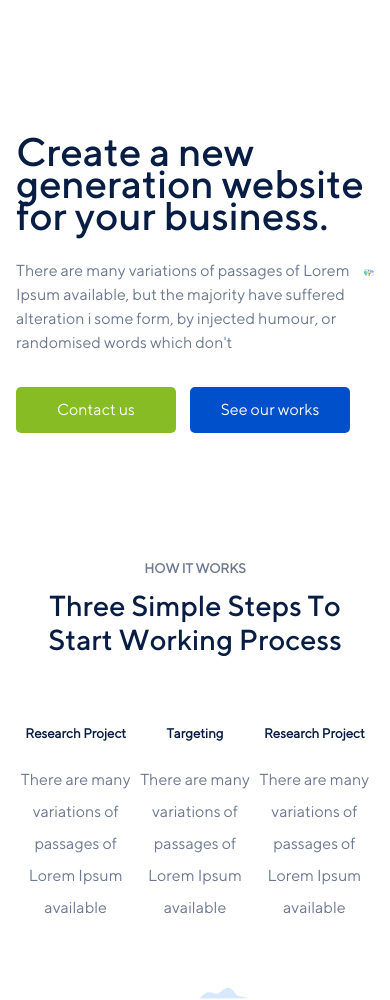
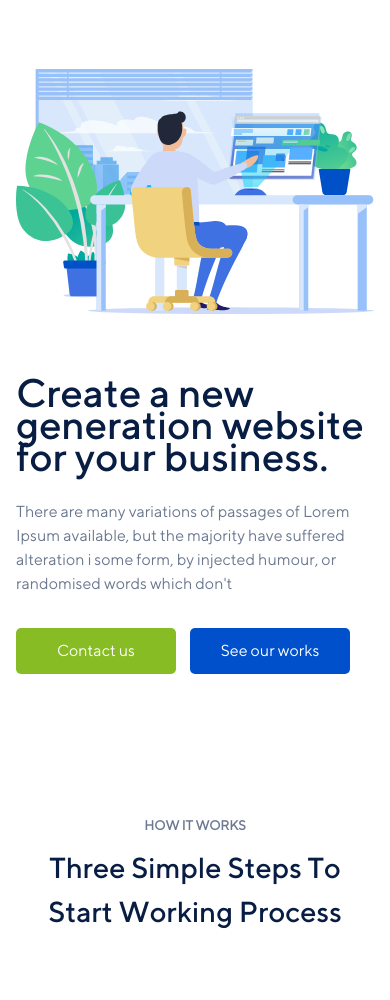
Before and after one commit to NedaFahim/CSS-Flex-project, a plain HTML site: page index.html in a window 390 px wide. Shown: the part 60-1060 px from the top of the page. Drawn offline with Linux system fonts and the light colour scheme.

Commit message:
improving responsiveness

```diff
--- a/scr/styles/app.css
+++ b/scr/styles/app.css
@@ -373,6 +373,12 @@ body {
     margin-bottom: 48px;
     display: flex;
     justify-content: space-around;
+    flex-wrap: wrap;
+}
+
+.works-content-item {
+    flex-basis: 256px;
+    flex-shrink: 0;
 
 }
 
@@ -589,6 +595,36 @@ body {
     .header-link {
         display: none;
     }
+
+    .header-content {
+        flex-direction: column-reverse;
+    }
+
+    .header-bottom {
+        margin-top: 48px;
+    }
+
+    .header-content-wrapper {
+        min-width: 100%;
+    }
+
+    .header-content-right {
+        margin-bottom: 32px;
+    }
+
+    .header-content-btns {
+        flex-wrap: wrap;
+        align-items: flex-start;
+
+    }
+
+    .header-content-button {
+        margin-bottom: 16px;
+    }
+
+    .works-content-item {
+        flex-wrap: wrap;
+    }
 }
 
 @media only screen and (max-width: 768px) {
@@ -607,7 +643,7 @@ body {
         left: -256px;
         bottom: 0;
         width: 256px;
-        background-color: yellow;
+        background-color: #3f70e1;
         flex-direction: column;
         padding: 32px 16px;
         transition: 0.3s all
@@ -617,10 +653,31 @@ body {
         margin-bottom: 32px;
         font-size: 19px;
     }
+
+    .menue-link {
+        color: #fff;
+    }
+
+    .works-content-item {
+        flex-basis: 224px;
+        margin-bottom: 32px;
+    }
+    .works-title{
+        line-height: 1.5;
+    }
 }
 
 @media only screen and (max-width: 576px) {
     .container {
         max-width: 100%;
     }
+
+    .works-content-item {
+        flex-basis: 100%;
+
+    }
+
+    .works-content-text {
+        max-width: 100%;
+    }
 }
```
